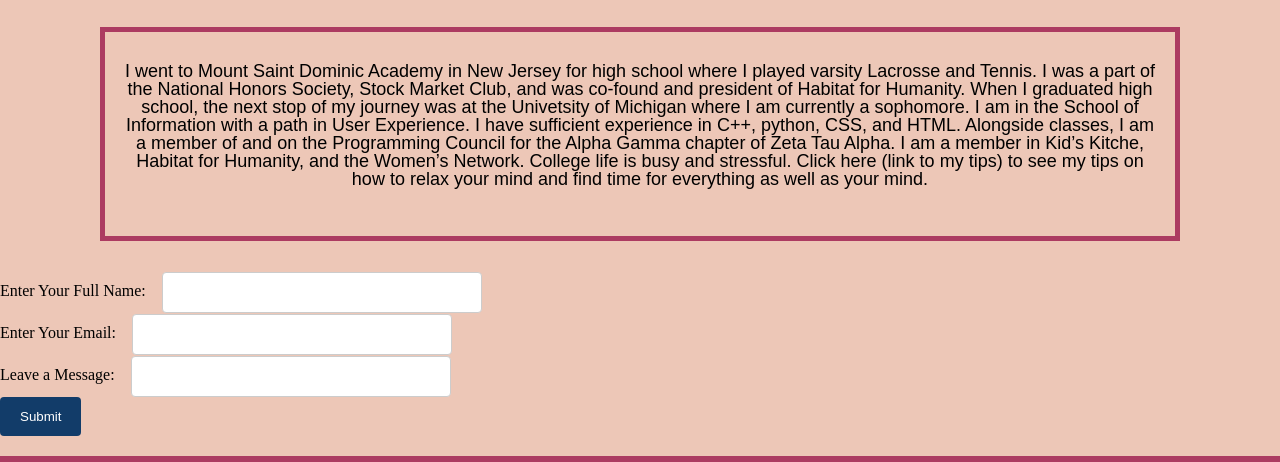
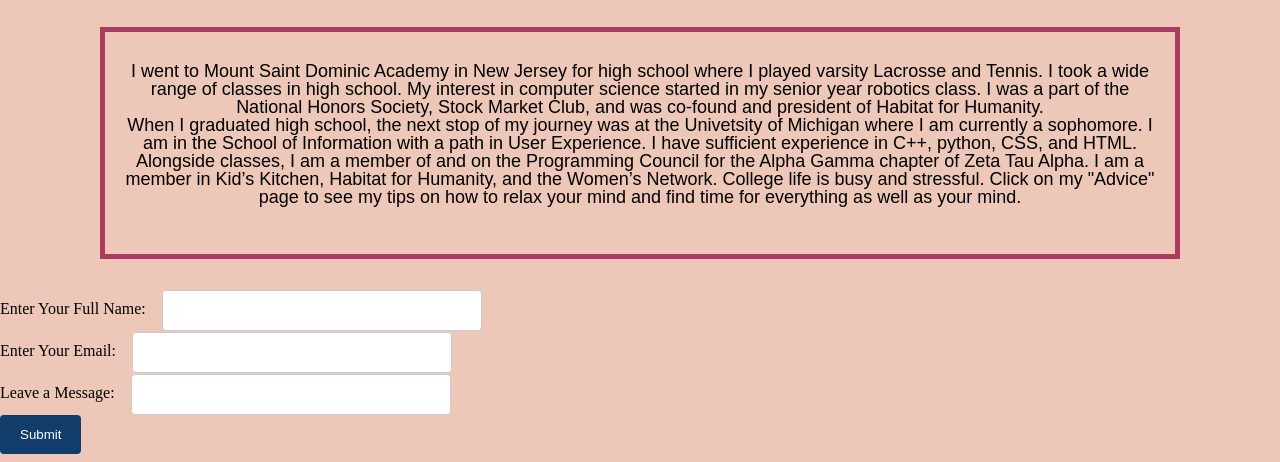
Before and after one commit to cliggio1234/christina-liggio, a plain HTML site: page academics.html in a window 1280 px wide. Shown: the part 188-650 px from the top of the page. Drawn offline with nearby package versions, Linux system fonts and the light colour scheme; a web font is replaced by a local one.

Commit message:
academics into 3 paragraphs

```diff
--- a/academics.html
+++ b/academics.html
@@ -36,7 +36,9 @@
     <main id = "maincontent">
       <h1> My Academic Qualifications</h1>
       <div class = "myacademics">
-        <p> I went to Mount Saint Dominic Academy in New Jersey for high school where I played varsity Lacrosse and Tennis. I was a part of the National Honors Society, Stock Market Club, and was co-found and president of Habitat for Humanity. When I graduated high school, the next stop of my journey was at the Univetsity of Michigan where I am currently a sophomore. I am in the School of Information with a path in User Experience. I have sufficient experience in C++, python, CSS, and HTML. Alongside classes, I am a member of and on the Programming Council for the Alpha Gamma chapter of Zeta Tau Alpha. I am a member in Kid’s Kitche, Habitat for Humanity, and the Women’s Network. College life is busy and stressful. Click here (link to my tips) to see my tips on how to relax your mind and find time for everything as well as your mind. </p><br>
+        <p> I went to Mount Saint Dominic Academy in New Jersey for high school where I played varsity Lacrosse and Tennis. I took a wide range of classes in high school. My interest in computer science started in my senior year robotics class. I was a part of the National Honors Society, Stock Market Club, and was co-found and president of Habitat for Humanity. </p>
+        <p>When I graduated high school, the next stop of my journey was at the Univetsity of Michigan where I am currently a sophomore. I am in the School of Information with a path in User Experience. I have sufficient experience in C++, python, CSS, and HTML. </p>
+        <p>Alongside classes, I am a member of and on the Programming Council for the Alpha Gamma chapter of Zeta Tau Alpha. I am a member in Kid’s Kitchen, Habitat for Humanity, and the Women’s Network. College life is busy and stressful. Click on my "Advice" page to see my tips on how to relax your mind and find time for everything as well as your mind. </p><br>
       </div>
       <title>Save Web Form Data to Spreadsheets</title>
 	    <script
```
